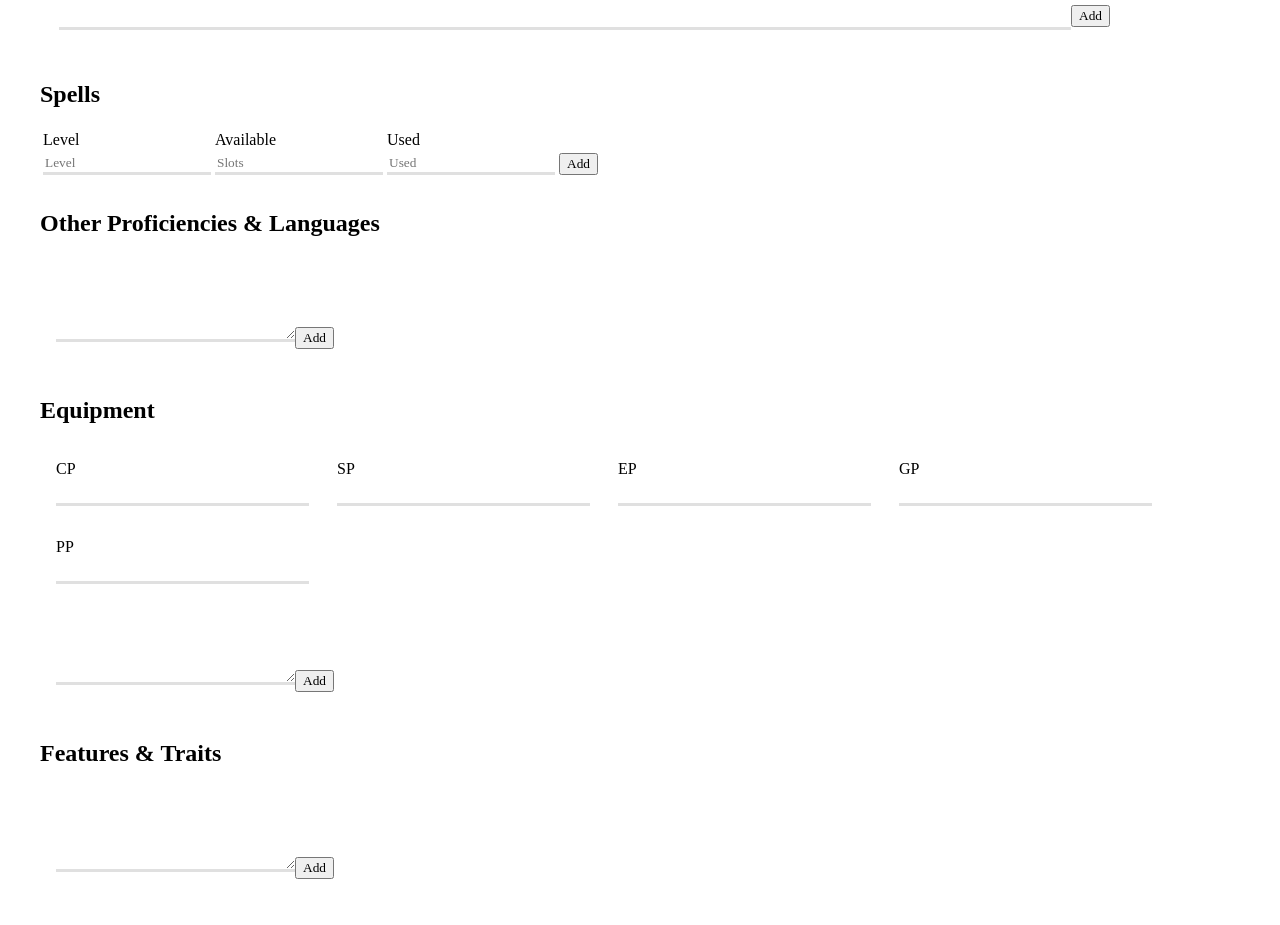
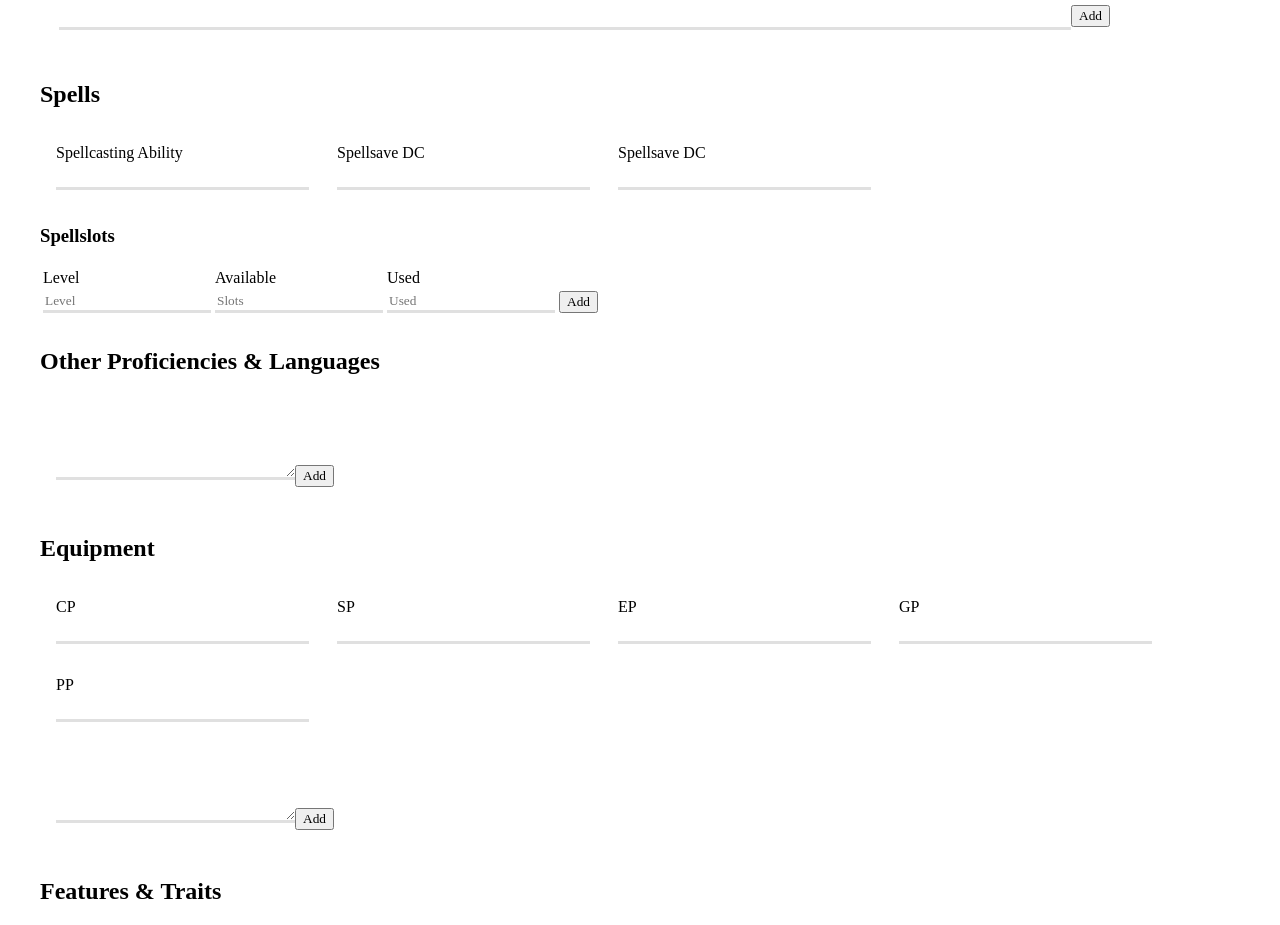
Before and after one commit to zouroboros/dnd-pad, a Svelte app: page / in a window 1280 px wide. Shown: the part 2507-3432 px from the top of the page. Before the commit the page ends 3402 px from the top, so only its background shows below. Built offline with nearby package versions, Linux system fonts and the light colour scheme; a web font is replaced by a local one.

Commit message:
Added fields for spell casting ability, spell save dc and spell attack bonus.

```diff
--- a/src/App.svelte
+++ b/src/App.svelte
@@ -28,6 +28,9 @@
 			attacks: [],
 			spellSlots: [],
 			passiveWisdom: 0,
+			spellcastingAbility: null,
+			spellsaveDc: null,
+			spellattackBonus: null,
 			proficiency: 0,
 			inspiration: 0,
 			lastChanged: null
@@ -61,6 +64,11 @@
 					// Upgrade missing fields
 					if(!json.spellSlots) {
 						json.spellSlots = [];
+					}
+					if(!json.spellcastingAbility) {
+						json.spellcastingAbility = null;
+						json.spellsaveDc = null;
+						json.spellattackBonus = null;
 					}
 					// end upgrade
 					saveCharacter(json);
--- a/src/Spells.svelte
+++ b/src/Spells.svelte
@@ -26,6 +26,21 @@
 
 <div>
 <h2>Spells</h2>
+<div class="flex">
+  <div class="stat-box">
+    <label for="spellcasting-ability">Spellcasting Ability</label>
+    <input id="spellcasting-ability" type="number" bind:value={character.spellcastingAbility} />
+  </div>
+  <div class="stat-box">
+    <label for="spellsave-dc">Spellsave DC</label>
+    <input id="spellsave-dc" type="number" bind:value={character.spellsaveDc} />
+  </div>
+  <div class="stat-box">
+    <label for="spellattack-bonus">Spellsave DC</label>
+    <input id="spellattack-bonus" type="number" bind:value={character.spellattackBonus} />
+  </div>
+</div>
+<h3>Spellslots</h3>
   <table>
     <thead>
       <td>Level</td><td>Available</td><td>Used</td><td></td>
```
